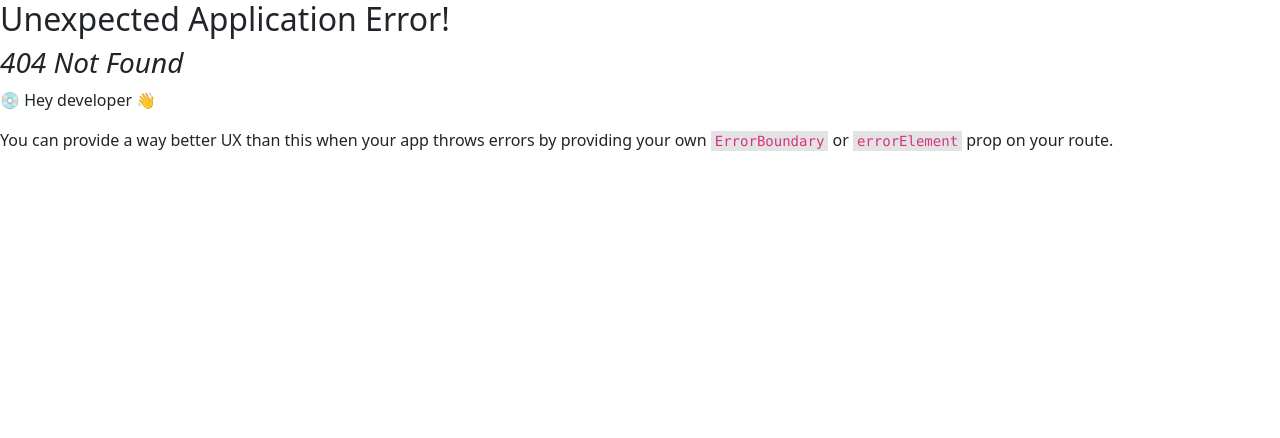
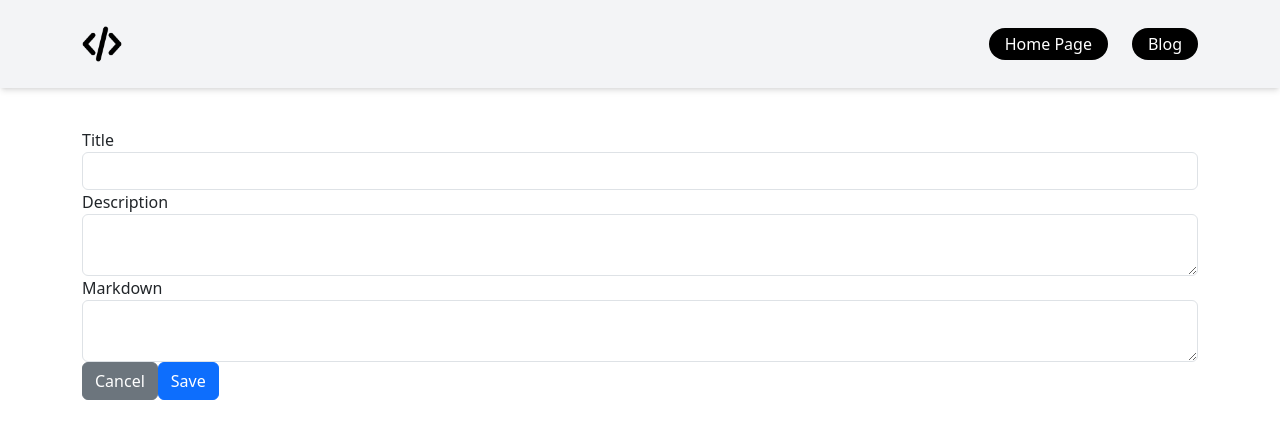
Before and after one commit to SaraBabic/JSBlog-frontend, a React (Create React App) app: page /blog/edit/1 in a window 1280 px wide. Before the commit this address had no page. Shown: the top 438 px of the page. Built offline with nearby package versions, Linux system fonts and the light colour scheme; no server answers.

Commit message:
view article and edit page

```diff
--- a/src/App.js
+++ b/src/App.js
@@ -1,53 +1,13 @@
-import React, {useEffect, useState} from 'react'
-import Moment from 'moment';
-import Navbar from './components/Navbar';
+import React from 'react'
+import MainLayout from './layout/MainLayout';
 
 function App() {
 
-  const [backendData, setBackendData] = useState([{}])
-
-  useEffect(()=> {
-    fetch("/api").then(
-      response => response.json()
-    ).then(
-      data => {
-        setBackendData(data)
-      }
-    )
-  }, [])
-
-  Moment.locale('en');
 
   return (
-    <div>
-      <Navbar />
-      {(typeof backendData === "undefined") ? (
-        <p>Loading ... </p>
-      ): (
-        backendData.map((article, i) => (
-
-
-          <div className="card mt-4" key={i}>
-                  <div className="card-body">
-                    <h4 className="card-title">{article.title}</h4>
-                    <div className="card-subtitle text-muted mb-2">
-                      {Moment(article?.createdAt)?.format('d MMM Y')}
-                    </div>
-                    <div className="card-text mb-2">{ article.description }</div>
-                    <a href="articles/<%= article.slug %>" className="btn btn-primary">Read More</a>
-                    <a href="articles/edit/<%= article.id %>" className="btn btn-info">Edit</a>
-                    <form action="/articles/<%= article.id %>?_method=DELETE" method="POST" className="d-inline">
-                      <button type="submit" className="btn btn-danger">Delete</button>
-                    </form>
-                  </div>
-                </div>
-
-
-
-
-        ))
-      )}
-    </div>
+    <MainLayout>
+      <h1>HOMEPAGE</h1>
+    </MainLayout>
   )
 }
 
--- a/src/components/Navbar.js
+++ b/src/components/Navbar.js
@@ -3,14 +3,16 @@ import { Link } from "react-router-dom"
 
 function Navbar() {
   return (
-    <div className='flex items-center py-4 px-6 justify-between'>
-        <div>
-            <img src='./images/icons/coding.png' className='w-10' alt='logo' />
+    <div className='bg-gray-100 shadow-md sticky top-0 z-40'>
+        <div className='container flex items-center py-4 px-6 justify-between'>
+            <div>
+                <Link to="/"><img src='/images/icons/coding.png' className='w-10' alt='logo' /></Link>
+            </div>
+            <ul className='flex gap-4 m-0'>
+                <Link to="/" className=' text-white bg-black rounded-full px-3 py-1 no-underline'>Home Page</Link>
+                <Link to="/blog" className=' text-white bg-black rounded-full px-3 py-1 no-underline'>Blog</Link>
+            </ul>
         </div>
-        <ul className='flex gap-4 m-0'>
-            <Link to="/" className=' text-white bg-black rounded-full px-3 py-1 no-underline'>Home Page</Link>
-            <Link to="/blog" className=' text-white bg-black rounded-full px-3 py-1 no-underline'>Blog</Link>
-        </ul>
     </div>
   )
 }
--- a/src/layout/MainLayout.js
+++ b/src/layout/MainLayout.js
@@ -5,7 +5,7 @@ function MainLayout({children}) {
   return (
     <>
         <Navbar />
-        <div>
+        <div className='container my-10'>
             { children }
         </div>
     </>
--- /dev/null
+++ b/src/pages/BlogEditPage.js
@@ -0,0 +1,70 @@
+import React, { useEffect, useState } from 'react';
+import { Link, useParams } from 'react-router-dom';
+import MainLayout from '../layout/MainLayout';
+
+function BlogEditPage() {
+    const { _id } = useParams();
+    const [article, setArticle] = useState({
+        title: '',
+        description: '',
+        markdown: ''
+    });
+
+    useEffect(() => {
+      fetch(`/api/edit/${_id}`)
+        .then((response) => response.json())
+        .then((data) => {
+          setArticle(data);
+        });
+    }, [_id]);
+
+    const handleChange = (e) => {
+        const { name, value } = e.target;
+        setArticle((prevArticle) => ({
+          ...prevArticle,
+          [name]: value,
+        }));
+    };
+
+    return (
+      <MainLayout>
+          <div className="form-group">
+              <label htmlFor="title">Title</label>
+              <input
+                  required
+                  value={article.title}
+                  onChange={handleChange}
+                  type="text"
+                  name="title"
+                  id="title"
+                  className="form-control"
+              />
+          </div>
+          <div className="form-group">
+              <label htmlFor="description">Description</label>
+              <textarea
+                  value={article.description}
+                  onChange={handleChange}
+                  name="description"
+                  id="description"
+                  className="form-control"
+              />
+          </div>
+          <div className="form-group">
+              <label htmlFor="markdown">Markdown</label>
+              <textarea
+                  required
+                  value={article.markdown}
+                  onChange={handleChange}
+                  name="markdown"
+                  id="markdown"
+                  className="form-control"
+              />
+          </div>
+          <Link to="/blog" className="btn btn-secondary">Cancel</Link>
+          <button type="submit" className="btn btn-primary">Save</button>
+      </MainLayout>
+    );
+}
+
+export default BlogEditPage;
--- a/src/pages/BlogPage.js
+++ b/src/pages/BlogPage.js
@@ -1,11 +1,54 @@
-import React from 'react'
-import Navbar from '../components/Navbar';
+import React, {useEffect, useState} from 'react'
+import Moment from 'moment';
 import MainLayout from '../layout/MainLayout';
+import { Link } from 'react-router-dom';
 
 function BlogPage() {
+
+  const [backendData, setBackendData] = useState([{}])
+
+  useEffect(()=> {
+    fetch("/api").then(
+      response => response.json()
+    ).then(
+      data => {
+        setBackendData(data)
+      }
+    )
+  }, [])
+
+  Moment.locale('en');
+
   return (
     <MainLayout>
-      <p className='bg-red-300 font-bold'>BlogPage</p>
+            {(typeof backendData === "undefined") ? (
+        <p>Loading ... </p>
+      ): (
+        backendData.map((article, i) => (
+
+
+          <div className="card mt-4" key={i}>
+                  <div className="card-body">
+                    <h4 className="card-title">{article.title}</h4>
+                    <div className="card-subtitle text-muted mb-2">
+                      {Moment(article?.createdAt)?.format('d MMM Y')}
+                    </div>
+                    <div className="card-text mb-2">{ article.description }</div>
+                    <Link to={`${article.slug}`} className="btn btn-primary">
+                      Read More
+                    </Link>
+                    <Link to={`edit/${article._id}`} className="btn btn-info">Edit</Link>
+                    <form action="/articles/<%= article.id %>?_method=DELETE" method="POST" className="d-inline">
+                      <button type="submit" className="btn btn-danger">Delete</button>
+                    </form>
+                  </div>
+                </div>
+
+
+
+
+        ))
+      )}
     </MainLayout>
   )
 }
--- /dev/null
+++ b/src/pages/BlogSinglePage.js
@@ -0,0 +1,36 @@
+import React, { useEffect, useState } from 'react';
+import { useParams } from 'react-router-dom';
+import Moment from 'moment';
+import MainLayout from '../layout/MainLayout';
+
+function BlogSinglePage() {
+  const { slug } = useParams(); // Dohvatanje slug parametra iz URL-a
+  const [article, setArticle] = useState(null);
+
+  useEffect(() => {
+    fetch(`/api/articles/${slug}`)
+      .then((response) => response.json())
+      .then((data) => {
+        setArticle(data);
+      });
+  }, [slug]);
+
+  return (
+    <MainLayout>
+
+      {!article ? (
+        <p>Loading...</p>
+      ) : (
+        <div className="container mt-4">
+          <h1>{article.title}</h1>
+          <p className="text-muted">
+            {Moment(article.createdAt).format('D MMM YYYY')}
+          </p>
+          <p>{article.markdown}</p>
+        </div>
+      )}
+    </MainLayout>
+  );
+}
+
+export default BlogSinglePage;
```
Also changed, not shown: src/index.js (+10 -0 lines).
